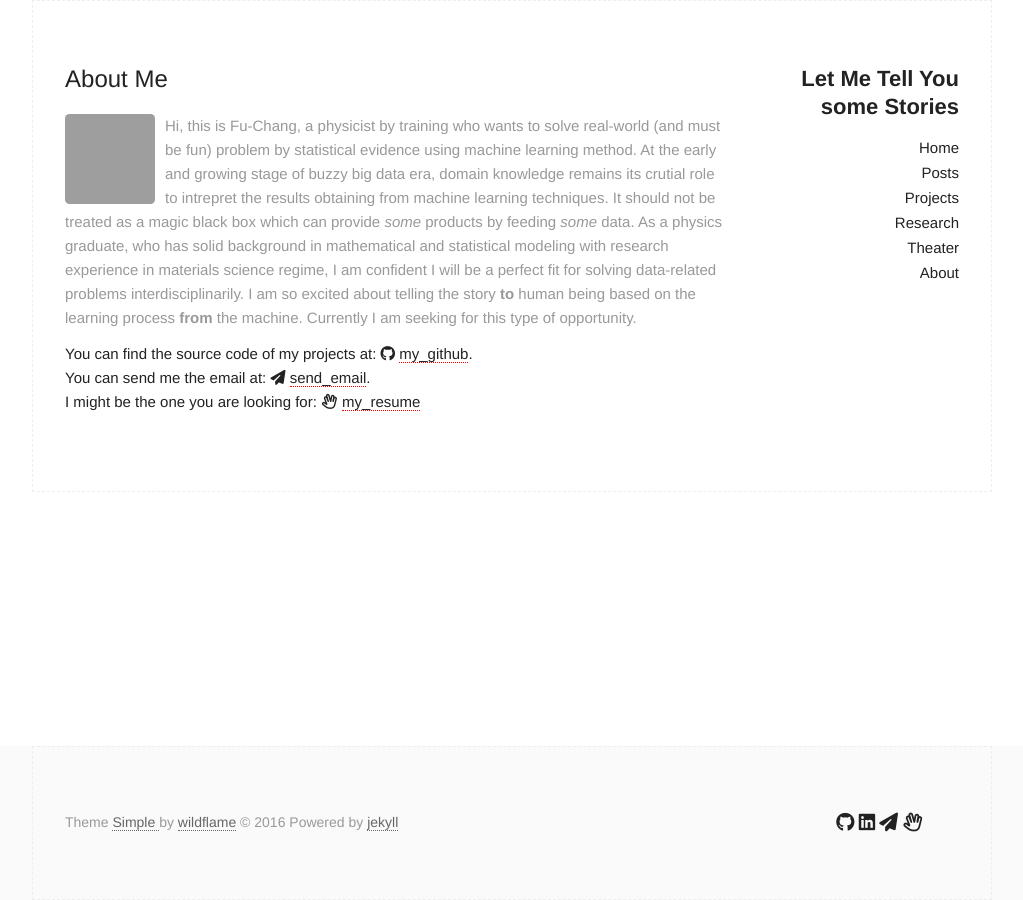
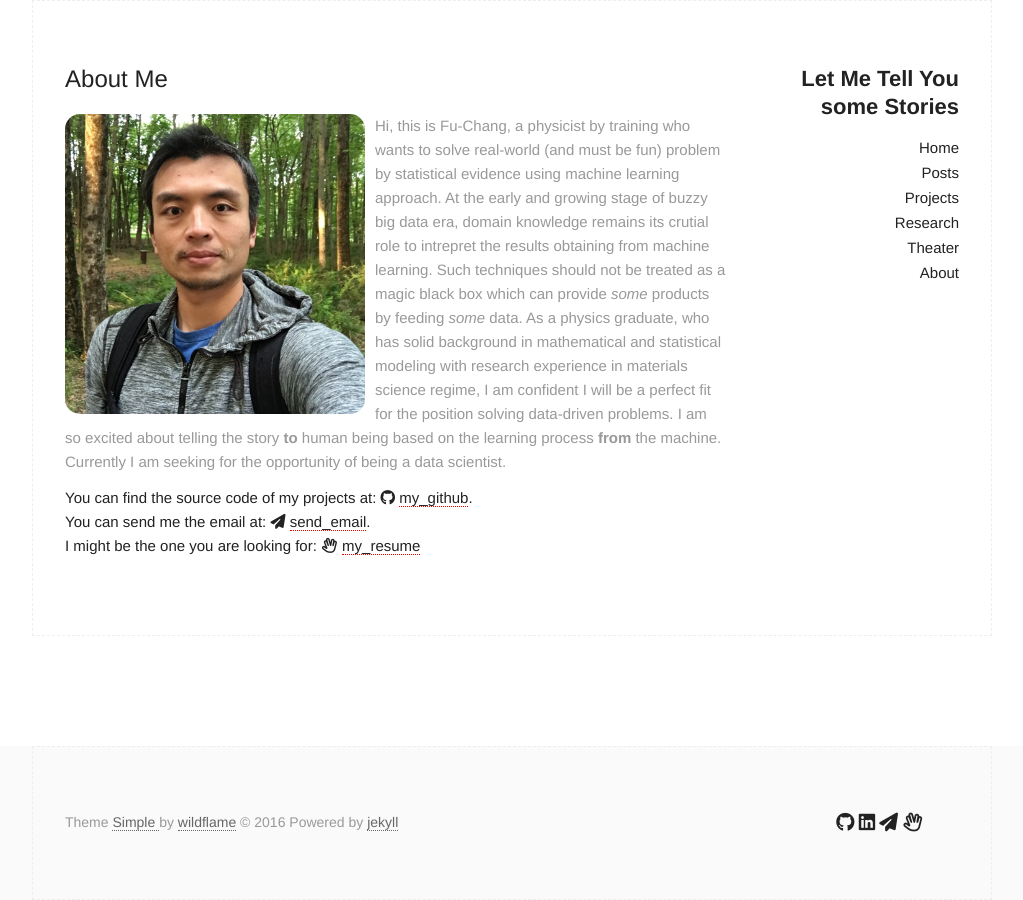
Before and after one commit to snowdj/udothemath1984.github.io, a Jekyll site: the page built from about.md, in a window 1280 px wide. Shown: the whole page, without its empty margins (128-1151 px from the left). Built offline with Jekyll 4.4.1, drawn with Linux system fonts in a browser that asks for light colours; nearby versions of some CDN libraries; grey boxes are pictures that could not be loaded.

Commit message:
Photo upload

```diff
--- a/about.md
+++ b/about.md
@@ -5,11 +5,11 @@ permalink: /about/
 ---
 
 <section class="author">
-  <div class="authorimage box" style="background: url({{site.baseurl}}/assets/img/me_air.jpeg)"></div>
+  <div class="authorimage box" style="width: 300px; height: 300px; background: url({{site.baseurl}}/assets/img/me_wood.jpg); background-size: 100%; "></div>
   <div class="authorinfo box">
     <!-- <p>Author | Fu-Chang Sun</p> -->
     <p class="bio">
-      Hi, this is Fu-Chang, a physicist by training who wants to solve real-world (and must be fun) problem by statistical evidence using machine learning method. At the early and growing stage of buzzy big data era, domain knowledge remains its crutial role to intrepret the results obtaining from machine learning techniques. It should not be treated as a magic black box which can provide <i>some</i> products by feeding <i>some</i> data. As a physics graduate, who has solid background in mathematical and statistical modeling with research experience in materials science regime, I am confident I will be a perfect fit for solving data-related problems interdisciplinarily. I am so excited about telling the story <b>to</b> human being based on the learning process <b>from</b> the machine. Currently I am seeking for this type of opportunity.
+      Hi, this is Fu-Chang, a physicist by training who wants to solve real-world (and must be fun) problem by statistical evidence using machine learning approach. At the early and growing stage of buzzy big data era, domain knowledge remains its crutial role to intrepret the results obtaining from machine learning. Such techniques should not be treated as a magic black box which can provide <i>some</i> products by feeding <i>some</i> data. As a physics graduate, who has solid background in mathematical and statistical modeling with research experience in materials science regime, I am confident I will be a perfect fit for the position solving data-driven problems. I am so excited about telling the story <b>to</b> human being based on the learning process <b>from</b> the machine. Currently I am seeking for the opportunity  of being a data scientist.
     </p>
   </div>
 </section>
```
Also changed, not shown: assets/img/me_wood.jpg (added), 2 other files.
